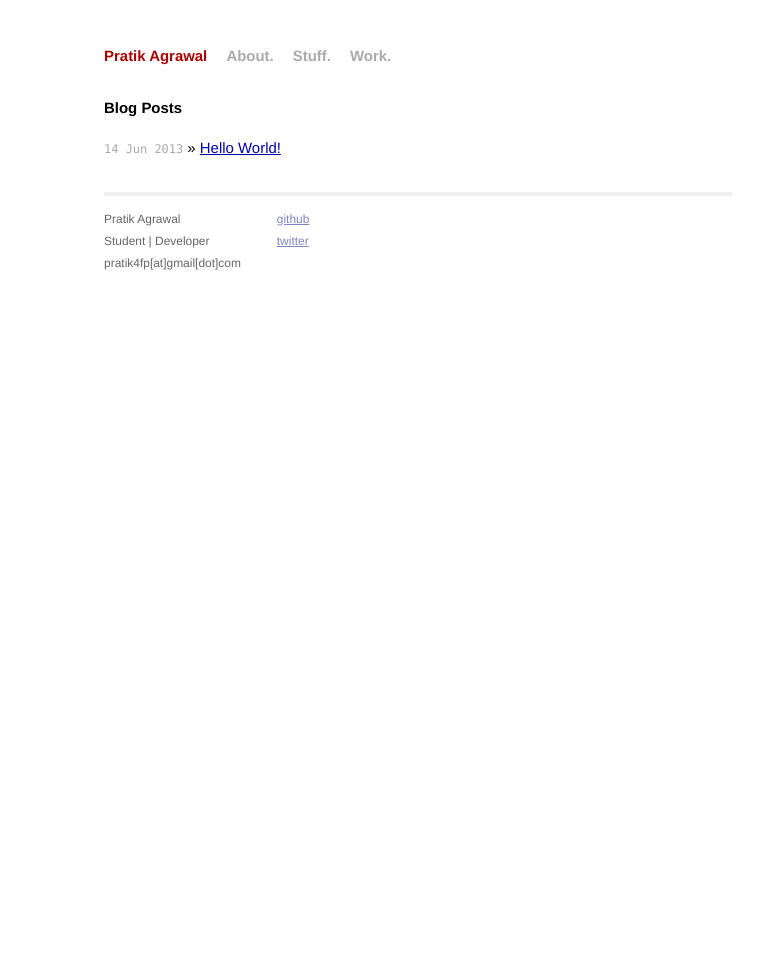
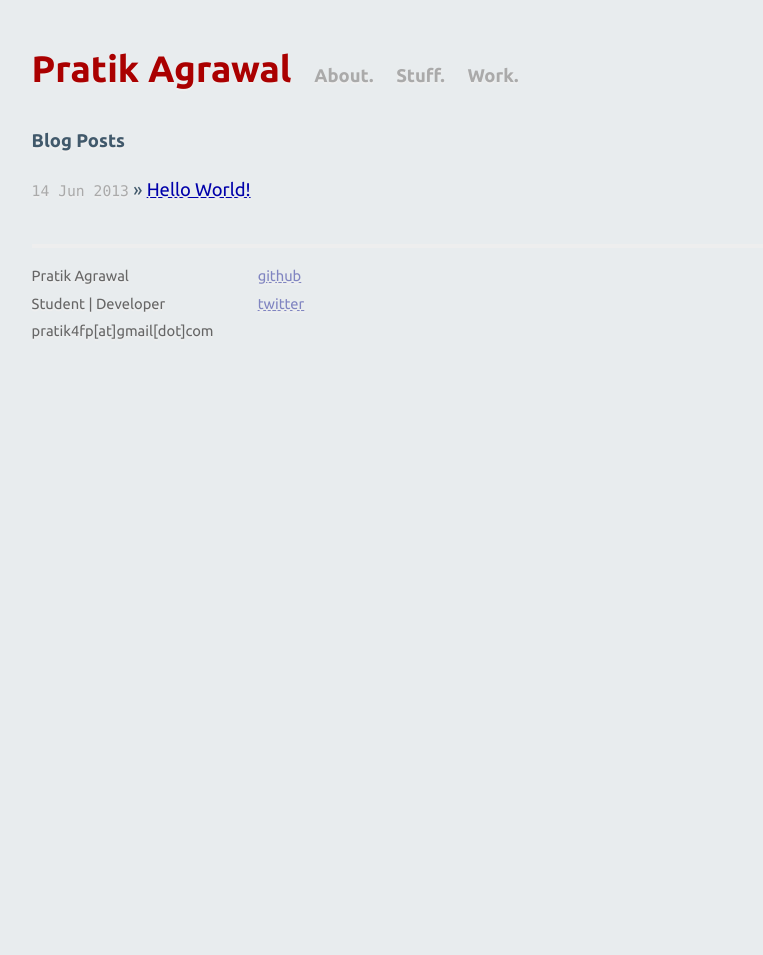
Before and after one commit to pratik98/pratik98.github.com, a Jekyll site: the page built from index.html, in a window 1280 px wide. Shown: the whole page, without its empty margins (222-985 px from the left). Built offline with Jekyll 4.4.1, drawn with Linux system fonts in a browser that asks for light colours.

Commit message:
changed background and font

```diff
--- a/_layouts/default.html
+++ b/_layouts/default.html
@@ -8,7 +8,7 @@
 
         <!-- syntax highlighting CSS -->
         <link rel="stylesheet" href="/css/syntax.css">
-
+<link href='http://fonts.googleapis.com/css?family=Ubuntu:400,700' rel='stylesheet' type='text/css'>
         <!-- Custom CSS -->
         <link rel="stylesheet" href="/css/main.css">
 
--- a/css/main.css
+++ b/css/main.css
@@ -13,10 +13,14 @@
 html, body { height: 100%; }
 
 body {
-  background-color: #FFF;
-  font: 13.34px Helvetica, Arial, sans-serif;
+  background-color: rgb(232, 236, 238);
+ /* font: 13.34px Helvetica, Arial, sans-serif;
   font-size: small;
-  text-align: center;
+  text-align: center;*/
+  text-shadow: 0px 2px 0px rgb(239, 239, 239);
+font-size: 16px;
+color: rgb(65, 89, 107);
+font-family: 'Ubuntu', sans-serif;
 }
 
 h1, h2, h3, h4, h5, h6 {
@@ -76,10 +80,12 @@ ul.posts span {
 .site .header h1.title {
   display: inline-block;
   margin-bottom: 2em;
+  text-align:center;
 }
 
 .site .header h1.title a {
   color: #a00;
+   font-size: 200%;
 }
 
 .site .header h1.title a:hover {
```
